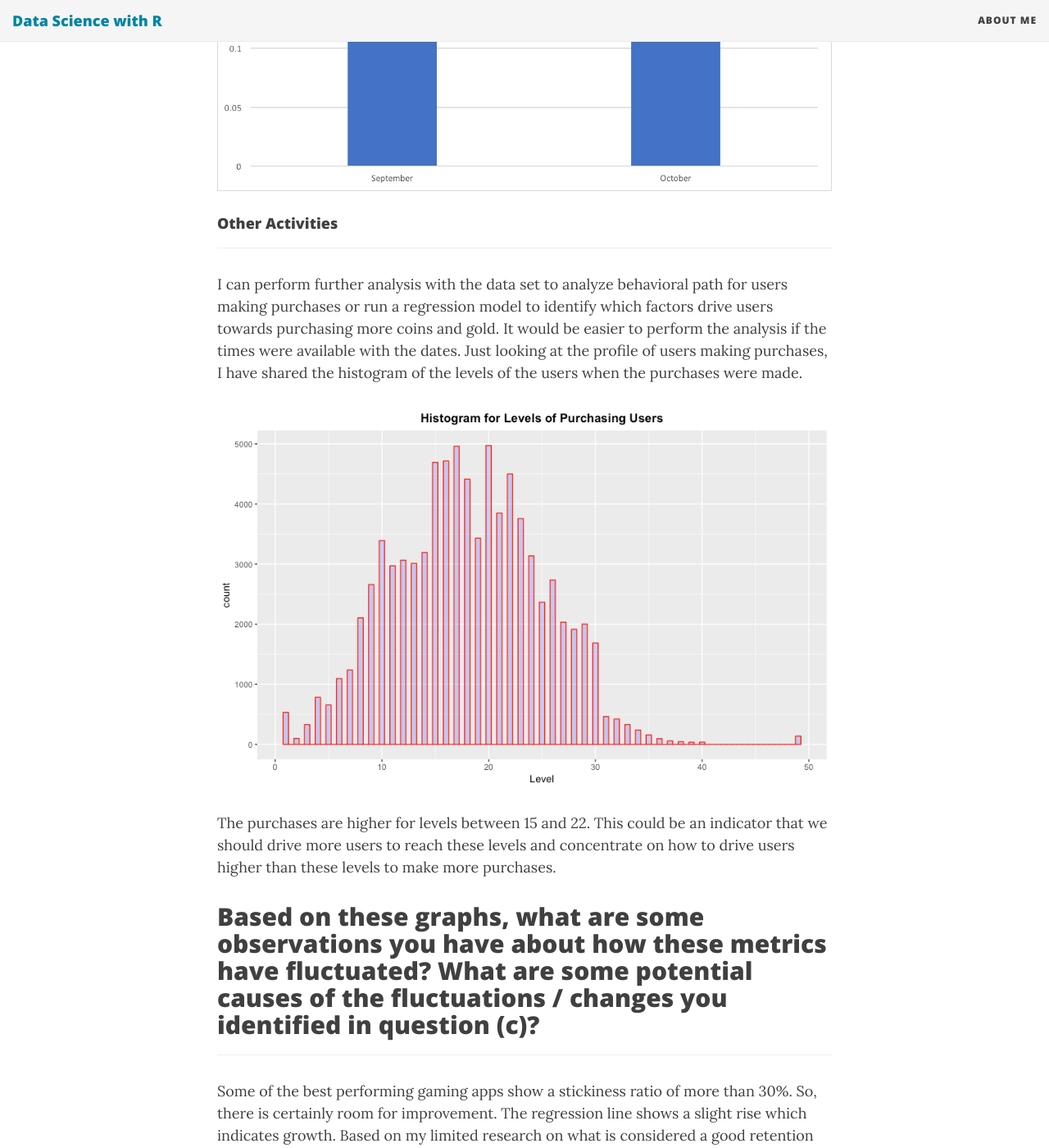
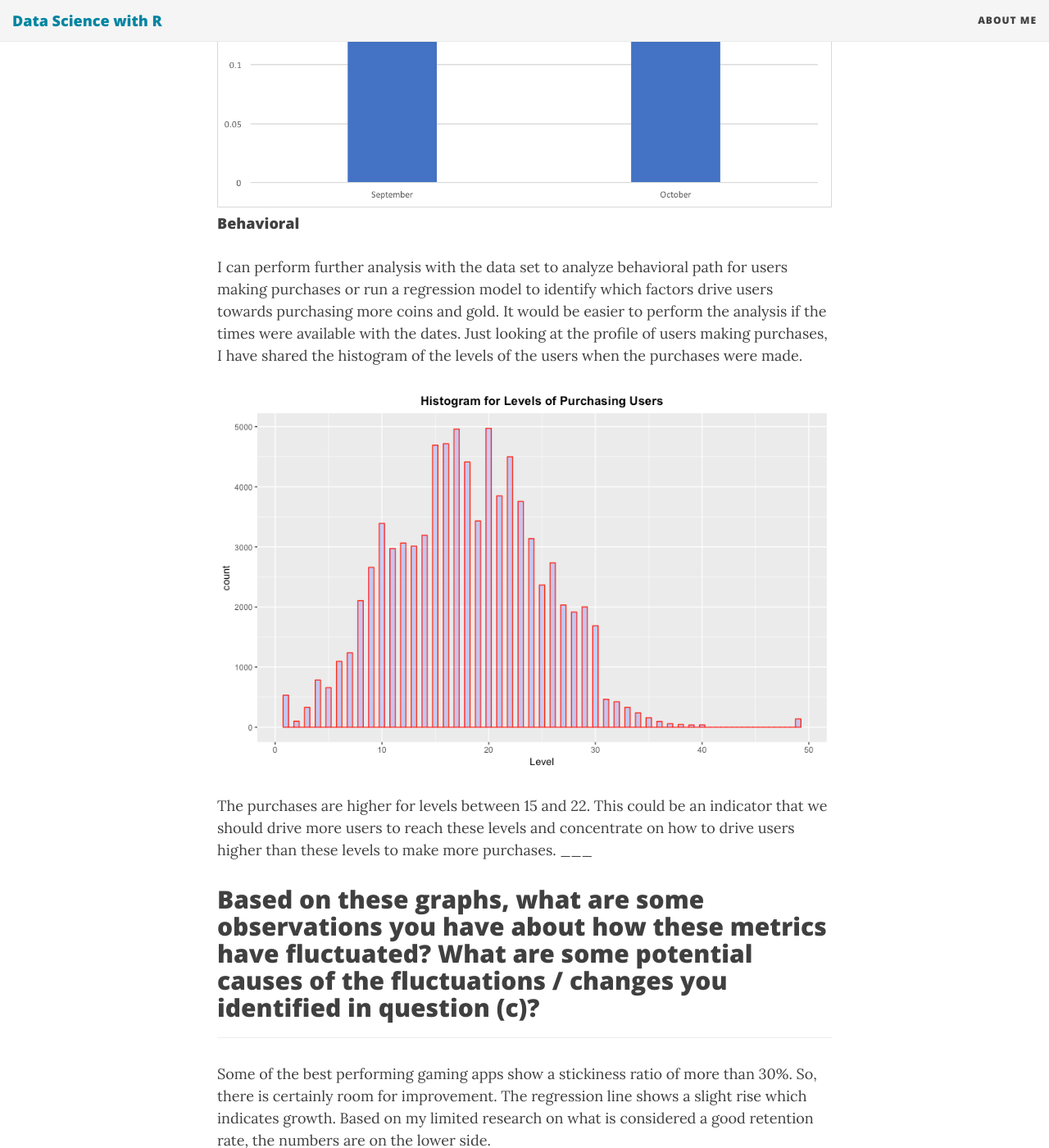
Before and after one commit to sabman83/data-analysis, a Jekyll site: the page built from _posts/2017-09-04-pg.md, in a window 1280 px wide and 1400 px high, scrolled down 3493 px. Shown: the whole window at 82% size. Built offline with Jekyll 4.4.1, drawn with Linux system fonts in a browser that asks for light colours; nearby versions of some CDN libraries.

Commit message:
Update 2017-09-04-pg.md

```diff
--- a/_posts/2017-09-04-pg.md
+++ b/_posts/2017-09-04-pg.md
@@ -11,7 +11,6 @@ The key metrics I would use to evaluate the performance of the app are listed be
 
 
 #### DAU/MAU Ratio
----
 
 The DAU/MAU ratio defines the stickiness of an app. This metric tells us for how many days in a month is the average user active in the app. For the purposes of this assignment, I have defined an active user as someone who has pinged/opened the app. Other potential definition of active users could be a user making a purchase, having more than an x amount of pings a day, etc.
 
@@ -20,17 +19,17 @@ The DAU/MAU ratio defines the stickiness of an app. This metric tells us for how
 
 The red line shows the regression line with the shaded region representing the confidence interval. The ratio varies between 15% to 22%.
 
+---
 
 #### Retention
----
 The retention rate tells us how many users keep coming to use the app after they install the app. The chart below shows the retention rate for 1 to 7 days and 30 days since they first installed the app. For sake of brevity, I have only listed the retention rates for some of the days.
 
 ![Retention](/data-analysis/assets/retention-chart-short.png)
 
 The Day 1 retention rate is between 16% to 27%, for Day 7 the retention rate is between 7% to 11 % and for Day 30 it is between 3% to 7%.
+---
 
 #### Conversion
----
 
 The conversion rate tells us how many percentage of our daily active users are making a purchase. The chart below shows the daily conversion rate for new users and returning users across the 3 months.
 
@@ -38,10 +37,10 @@ The conversion rate tells us how many percentage of our daily active users are m
 <img src="/data-analysis/assets/conversion-legend.png" width="200">
 
 As is expected, the conversion rates are mostly higher for returning users over new users. The conversion rate for returning users is around 0.4 to 1.5%.
+---
 
 
 #### LTV (Customer Lifetime Value)
----
 
 While there are many ways to calculate the LTV, I have used the following formula:
 
@@ -54,10 +53,9 @@ Churn = Percent of customer lost over a given period.
 For the month of September, ARPU = 19.03 cents/user and Churn = 72.51% and hence LTV = 0.26 For the month of October, ARPU = 10 cents/user and Churn = 70.66% and hence LTV = 0.15
 
 ![LTC](/data-analysis/assets/ltv.png)
+---
 
-#### Other Activities
-___
-
+#### Behavioral
 
 I can perform further analysis with the data set to analyze behavioral path for users making purchases or run a regression model to identify which factors drive users towards purchasing more coins and gold. It would be easier to perform the analysis if the times were available with the dates.
 Just looking at the profile of users making purchases, I have shared the histogram of the levels of the users when the purchases were made.
@@ -66,6 +64,8 @@ Just looking at the profile of users making purchases, I have shared the histogr
 
 
 The purchases are higher for levels between 15 and 22. This could be an indicator that we should drive more users to reach these levels and concentrate on how to drive users higher than these levels to make more purchases.
+___
+
 
 ## Based on these graphs, what are some observations you have about how these metrics have fluctuated? What are some potential causes of the fluctuations / changes you identified in question (c)?
 ---
```
